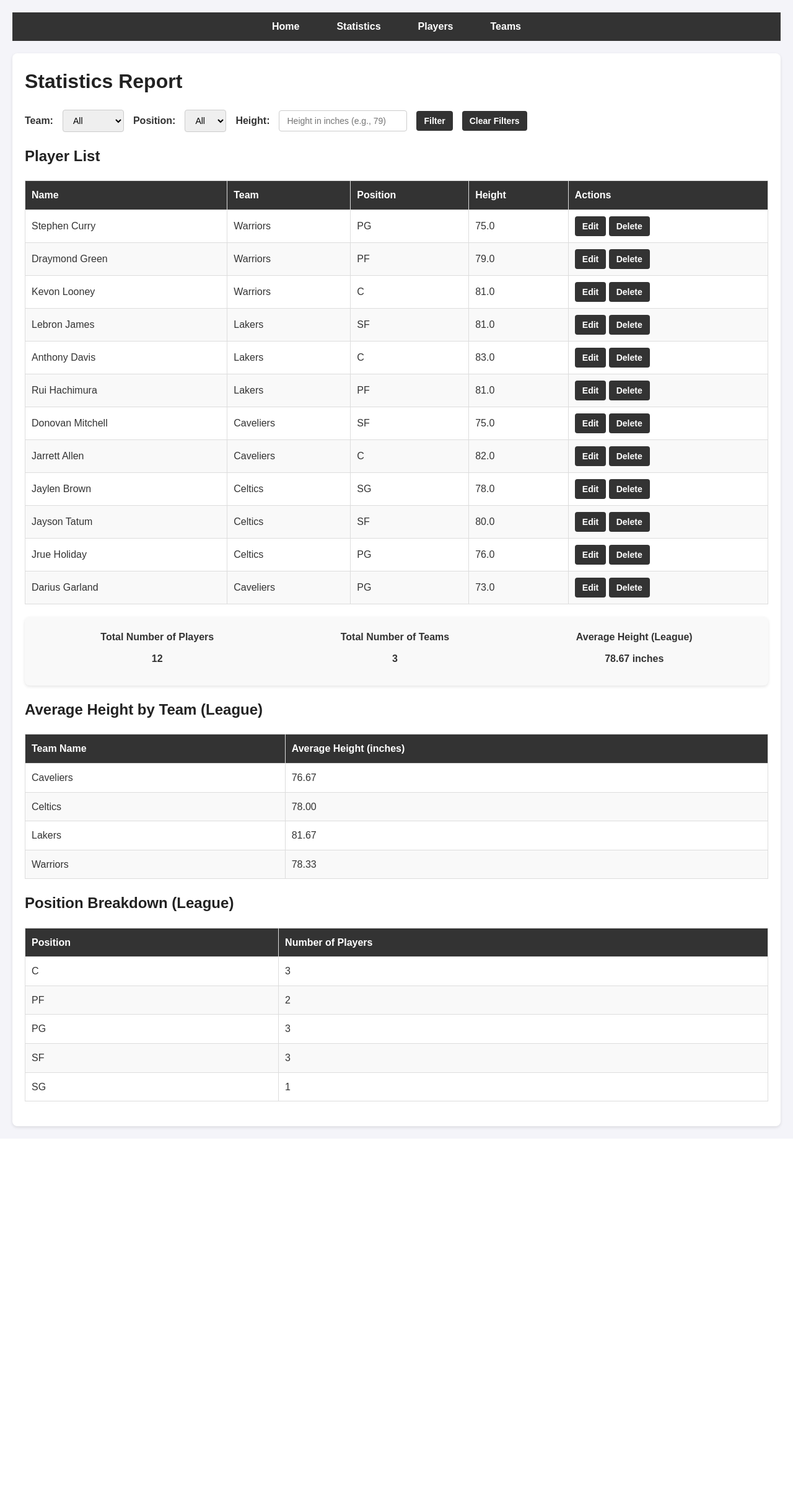
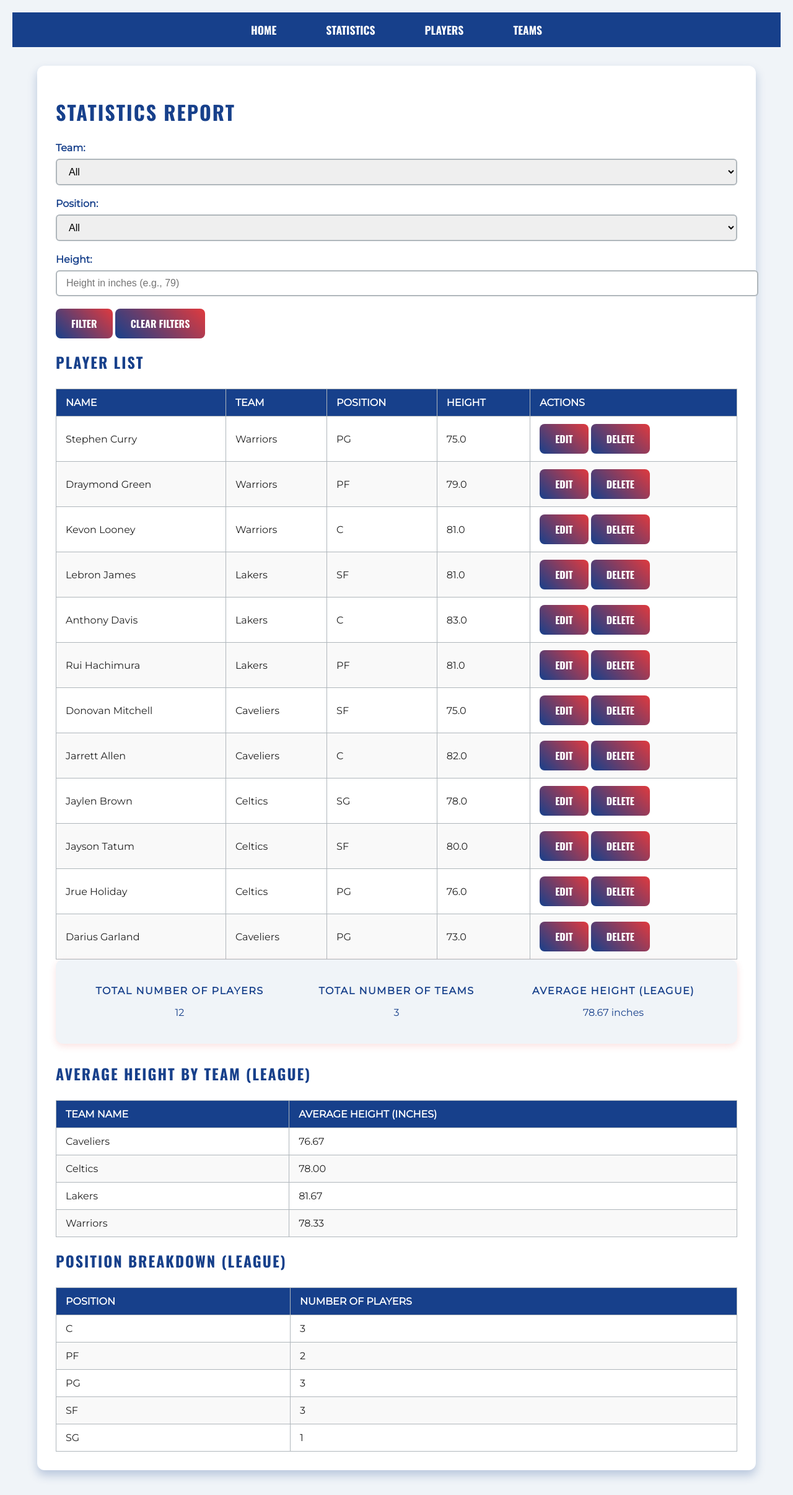
Before and after one commit to jerryyipp/NBA-Stat-Analyst, a Flask app: page /statistics in a window 1280 px wide. Shown: the whole page at 62% size. Before the commit the page ends 1823 px from the top, so only its background shows below. Run offline with Flask 3, Linux system fonts and the light colour scheme.

Commit message:
UX and UI Update

```diff
--- a/static/css/styles.css
+++ b/static/css/styles.css
@@ -1,114 +1,118 @@
-/* General Reset */
-body, h1, h2, p, table, form, ul, li {
-    margin: 0;
-    padding: 0;
-    box-sizing: border-box;
-}
+@import url('https://fonts.googleapis.com/css2?family=Oswald:wght@700&family=Montserrat&display=swap');
 
-/* Body Styling */
 body {
-    font-family: Arial, sans-serif;
-    line-height: 1.6;
-    background-color: #f4f4f9; /* Light background for contrast */
-    color: #333;
+    font-family: 'Montserrat', sans-serif;
+    background: #f0f4f8;
+    color: #222;
     margin: 20px;
 }
 
-/* Navigation Bar */
 nav ul {
-    list-style-type: none;
-    margin: 0;
+    background-color: #17408B; /* NBA Navy Blue */
+    display: flex;
+    justify-content: center;
+    list-style: none;
     padding: 0;
-    display: flex; /* Horizontal navigation */
-    justify-content: center;
-    background-color: #333; /* Navbar background */
+    margin: 0 0 30px 0;
 }
 
 nav ul li {
-    margin: 0 15px; /* Space between nav items */
+    margin: 0 20px;
 }
 
 nav ul li a {
-    color: white; /* Text color */
+    color: white;
+    font-family: 'Oswald', sans-serif;
+    font-weight: 700;
+    text-transform: uppercase;
+    font-size: 1.1rem;
     text-decoration: none;
-    font-weight: bold;
-    padding: 10px 15px;
+    padding: 15px 20px;
     display: inline-block;
+    border-radius: 4px;
+    transition: background-color 0.3s ease;
 }
 
 nav ul li a:hover {
-    background-color: #555; /* Hover background */
-    border-radius: 4px; /* Rounded corners */
+    background-color: #E03A3E; /* NBA Red */
 }
 
-/* Main Content */
 main {
-    margin: 20px auto;
-    max-width: 1200px;
-    padding: 20px;
+    max-width: 1100px;
+    margin: 0 auto 40px auto;
     background: white;
-    border-radius: 8px;
-    box-shadow: 0 2px 5px rgba(0, 0, 0, 0.1);
+    padding: 30px;
+    border-radius: 12px;
+    box-shadow: 0 8px 15px rgba(21, 64, 139, 0.25);
 }
 
 h1, h2 {
-    margin-bottom: 20px;
-    color: #222;
-}
-
-/* Form Styling */
-form {
-    margin-bottom: 20px;
-    display: flex;
-    flex-wrap: wrap;
-    gap: 15px;
-    align-items: center;
+    font-family: 'Oswald', sans-serif;
+    color: #17408B;
+    text-transform: uppercase;
+    margin-bottom: 25px;
+    letter-spacing: 2px;
 }
 
 form label {
-    font-weight: bold;
+    font-weight: 600;
+    color: #17408B;
+    display: block;
+    margin-bottom: 8px;
 }
 
-form select, form input, form button {
-    padding: 8px 12px;
-    font-size: 14px;
-    border: 1px solid #ccc;
-    border-radius: 4px;
+form input[type="text"],
+form select {
+    width: 100%;
+    padding: 10px 15px;
+    font-size: 1rem;
+    border: 2px solid #B0B7BC;
+    border-radius: 6px;
+    margin-bottom: 20px;
+    transition: border-color 0.3s ease;
 }
 
-form button {
-    background-color: #333;
-    color: white;
-    border: none;
-    cursor: pointer;
-    font-weight: bold;
+form input[type="text"]:focus,
+form select:focus {
+    border-color: #E03A3E;
+    outline: none;
 }
 
-form button:hover {
-    background-color: #555;
+button {
+    background: linear-gradient(45deg, #17408B, #E03A3E);
+    color: white;
+    font-family: 'Oswald', sans-serif;
+    font-weight: 700;
+    border: none;
+    padding: 12px 25px;
+    border-radius: 8px;
+    cursor: pointer;
+    text-transform: uppercase;
+    font-size: 1rem;
+    transition: background 0.4s ease;
 }
 
-form a button:hover {
-    background-color: #999;
+button:hover {
+    background: linear-gradient(45deg, #E03A3E, #17408B);
 }
 
-/* Table Styling */
 table {
     width: 100%;
     border-collapse: collapse;
-    margin-bottom: 20px;
+    margin-top: 20px;
+    font-family: 'Montserrat', sans-serif;
 }
 
 table th, table td {
-    border: 1px solid #ddd;
-    padding: 10px;
+    border: 1px solid #B0B7BC;
+    padding: 12px 15px;
     text-align: left;
 }
 
 table th {
-    background-color: #333;
+    background-color: #17408B;
     color: white;
-    font-weight: bold;
+    text-transform: uppercase;
 }
 
 table tr:nth-child(even) {
@@ -116,43 +120,46 @@
 }
 
 table tr:hover {
-    background-color: #f1f1f1;
+    background-color: #E03A3E;
+    color: white;
+    transition: all 0.3s ease;
 }
 
-/* Button Styling */
-button, a {
-    text-decoration: none;
-    color: white;
-    background-color: #333;
-    padding: 8px 12px;
-    border: none;
-    border-radius: 4px;
-    font-weight: bold;
-    display: inline-block;
-    cursor: pointer;
-    text-align: center;
-}
-
-button:hover, a:hover {
-    background-color: #555;
-}
-
-/* Statistics Summary */
 .statistics-summary {
     display: flex;
-    justify-content: space-around;
-    background-color: #f9f9f9;
-    padding: 20px;
-    border-radius: 8px;
-    margin-bottom: 20px;
-    box-shadow: 0 2px 5px rgba(0, 0, 0, 0.1);
+    justify-content: space-between;
+    background-color: #f0f4f8;
+    padding: 25px;
+    border-radius: 12px;
+    box-shadow: 0 4px 12px rgba(224, 58, 62, 0.15);
+    margin-bottom: 30px;
 }
 
 .statistics-summary div {
     text-align: center;
+    flex: 1;
+    color: #17408B;
 }
 
-.statistics-summary div p {
-    margin-bottom: 10px;
+.statistics-summary div p:first-child {
+    font-weight: 700;
+    text-transform: uppercase;
+    letter-spacing: 1.5px;
+    margin-bottom: 12px;
+}
+
+.button-link {
+    display: inline-block;
+    padding: 8px 16px;
+    background-color: #e03a3e; /* NBA red */
+    color: white;
     font-weight: bold;
-}
+    text-decoration: none;
+    border-radius: 4px;
+    cursor: pointer;
+    transition: background-color 0.3s ease;
+  }
+
+  .button-link:hover {
+    background-color: #b0282b; /* Darker red on hover */
+  }
--- a/templates/add_player.html
+++ b/templates/add_player.html
@@ -49,7 +49,7 @@
         <button type="submit">Add Player</button>
       </form>
 
-      <a href="/players">View Player List</a>
+      <a href="/players"><button type="button">View Player List</button></a>
     </main>
   </body>
 </html>
--- a/templates/index.html
+++ b/templates/index.html
@@ -55,7 +55,7 @@
       </table>
 
       <!-- Link to Add Player -->
-      <a href="/add">Add a New Player</a>
+      <a href="/add"><button type="button">Add a New Player</button></a>
     </main>
   </body>
 </html>
```
Also changed, not shown: instance/nba_stats.db.
